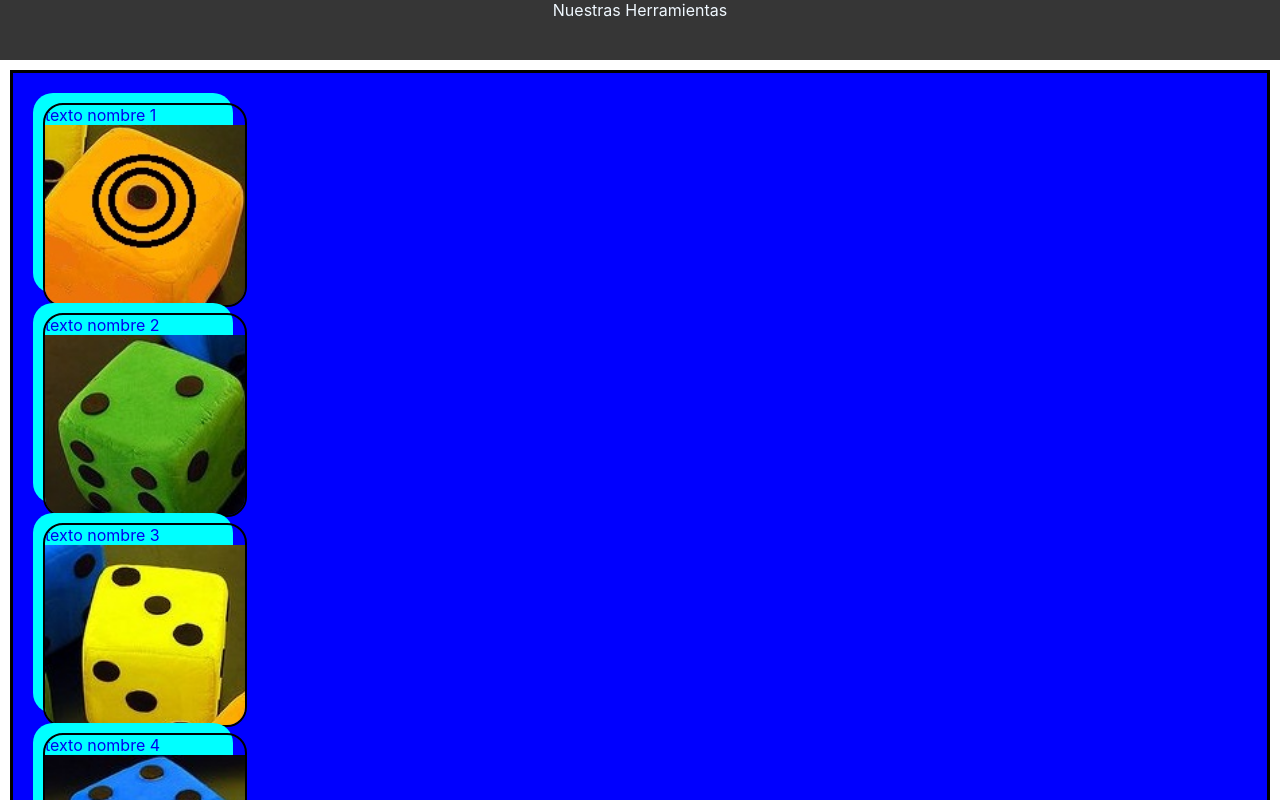
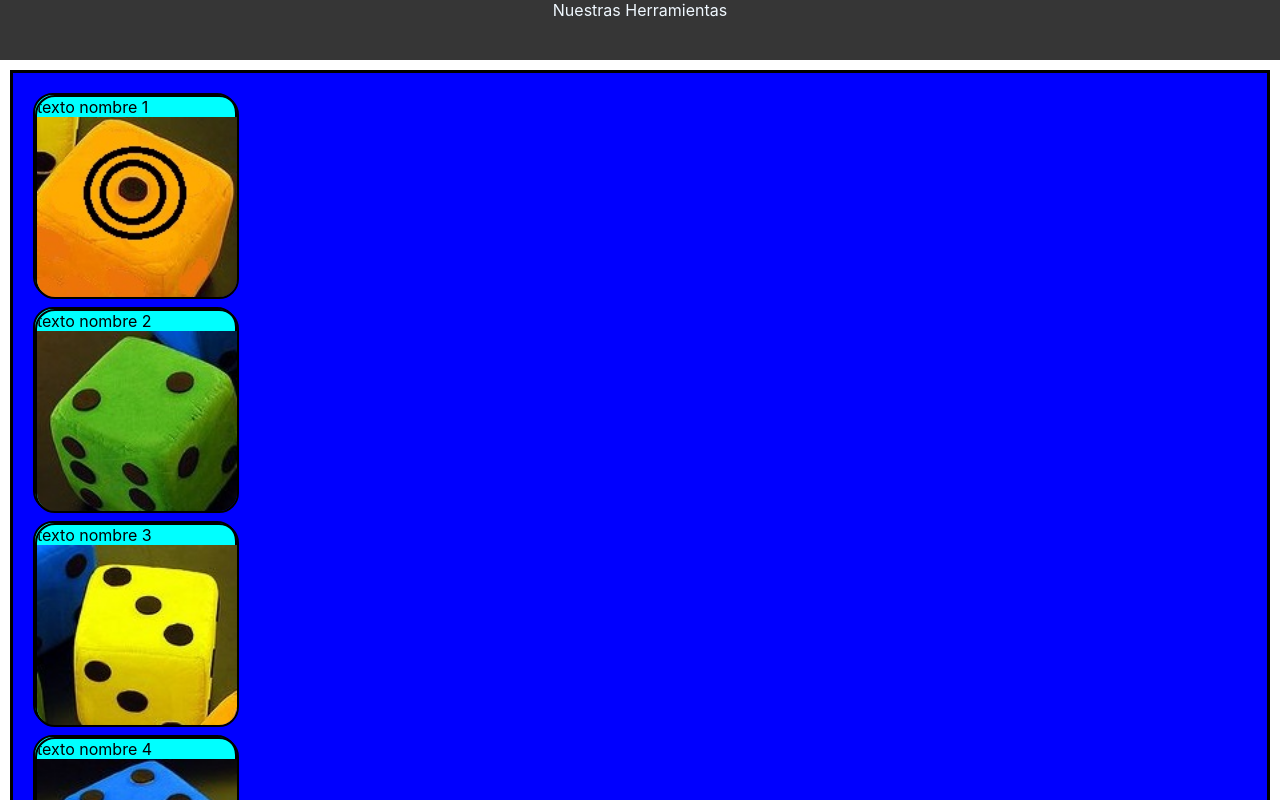
Before and after one commit to MathiasFernandez24/MyTools, a React (Create React App) app: page / in a window 1280 px wide. Shown: the top 800 px of the page. Built offline with nearby package versions, Linux system fonts and the light colour scheme.

Commit message:
fixed card margin

```diff
--- a/src/components/card/Card.css
+++ b/src/components/card/Card.css
@@ -1,26 +1,30 @@
 .card-container {
-    display: block;
+    /* display: block; */
     position: relative;
     width: 200px;
     height: 200px;
     border-radius: 20px;
     background-color: aqua;
-    /* border: 2px solid black; */
+    margin: 0px;
+    padding: 0px;
+    border: 2px solid black;
 }
 
 .card-container div {
     overflow: hidden;
     position: absolute;
     backface-visibility: hidden;
-    transition: 1s;
+    transition: .5s;
     border: 2px solid black;
     border-radius: 20px;
     width: 100%;
     height: 100%;
+    margin: 0px;
+    padding: 0px;
 }
 
 .card-image {
-    width: 202px;
+    width: 200px;
     height: 200px;
 }
 
--- a/src/components/card/Card.jsx
+++ b/src/components/card/Card.jsx
@@ -7,7 +7,7 @@ const Card = ({ card }) => {
     const i = DB[0]
     return (
         <div href={card.url} className='card-container'>
-            <a href={card.url} target='_blank'>
+            {/* <a href={card.url} target='_blank'> */}
             <div className='front'>
                 {card.name}
                 <img className='card-image' src={card.image} alt="Loading.." />
@@ -17,7 +17,7 @@ const Card = ({ card }) => {
                 {/* <img className='card-image' src={i2.image} alt="Loading.." /> */}
             </div>
 
-            </a>
+            {/* </a> */}
         </div>
     )
 }
--- a/src/components/cards/Cards.jsx
+++ b/src/components/cards/Cards.jsx
@@ -8,7 +8,7 @@ function Cards() {
     return (
         <div className='cards-container'>
             {
-                DB.map((card)=><Card card={card} />)
+                DB.map((card) => <Card card={card} />)
             }
 
         </div>
```
Also changed, not shown: src/components/cards/Cards.css (line endings or trailing spaces). Lines whose indentation alone changed are shown as unchanged.
